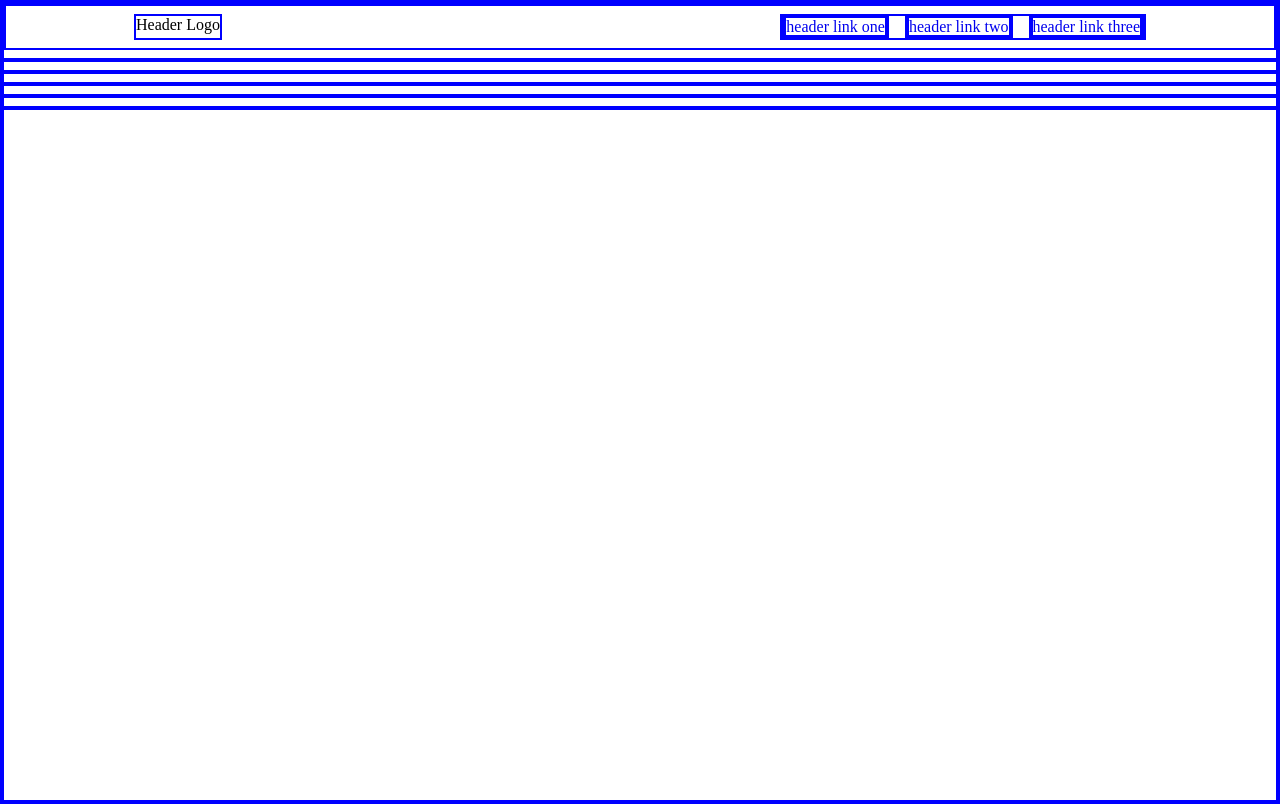
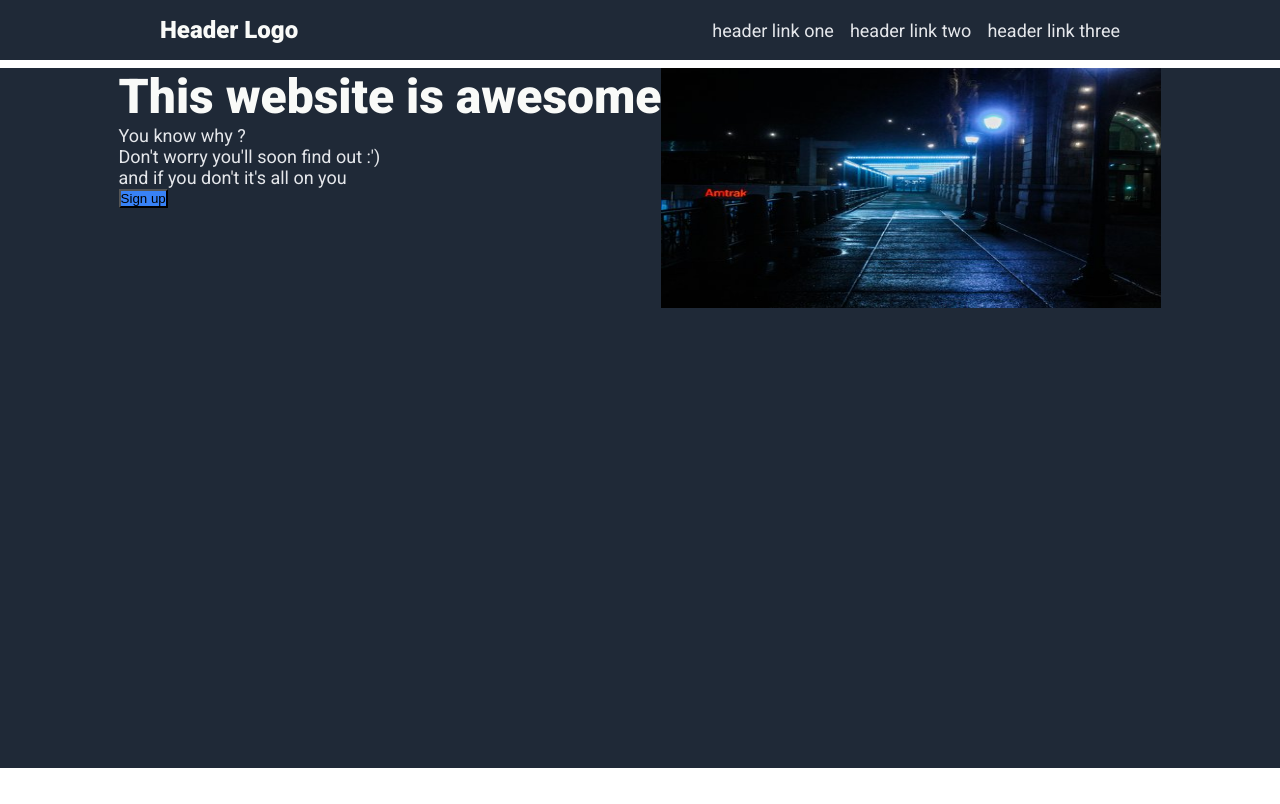
Before and after one commit to GuenounouAlem/landing-page, a plain HTML site: page index.html in a window 1280 px wide. Drawn offline with Linux system fonts and the light colour scheme.

Commit message:
edited html to add new containers and added some css classes to define the fonts/sizes/weight and bg colors for the page

```diff
--- a/index.html
+++ b/index.html
@@ -7,16 +7,26 @@
     <title>Landing Page</title>
 </head>
 <body>
-    <header>
-        <div class="logo">Header Logo</div>
+    <header class="dark-bg-color">
+        <div class="logo header-logo-text">Header Logo</div>
         <ul class="header-list">
-            <li><a href="#">header link one</a></li>
-            <li><a href="#">header link two</a></li>
-            <li><a href="#">header link three</a></li>
+            <li class="header-link-text"><a href="#">header link one</a></li>
+            <li class="header-link-text"><a href="#">header link two</a></li>
+            <li class="header-link-text"><a href="#">header link three</a></li>
         </ul>
     </header>
-    <div class="sub-header">
-
+    <div class="sub-header dark-bg-color">
+        <div class="sub-content">
+            <h1 class="hero-main-text">This website is awesome</h1>
+            <p class="hero-second-text">
+                You know why ? <br>
+                Don't worry you'll soon find out
+                :')<br>
+                and if you don't it's all on you
+            </p>
+            <button class="btn btn-color">Sign up</button>
+        </div>
+        <img src="img/tunel.jpg" alt="tunel on a bridge at night with blue lights" height="240" width="500">
     </div>
     <div class="first-content">
 
--- a/styles.css
+++ b/styles.css
@@ -1,8 +1,9 @@
+@import url('https://fonts.googleapis.com/css2?family=Roboto:ital,wght@0,100;0,300;0,400;0,500;0,700;0,900;1,100;1,300;1,400;1,500;1,700;1,900&display=swap');
+
 * {
     padding: 0;
     margin: 0;
     box-sizing: border-box;
-    border: 2px solid blue;
 }
 
 body {
@@ -10,11 +11,18 @@ body {
     display: flex;
     flex-direction: column;
     gap: 0.5rem;
+    font-family: "Roboto", sans-serif;
 }
+
+a {
+    text-decoration: none;
+   }
+
 
 header {
     display: flex;
-    padding: 0.5rem 8rem;
+    padding: 1rem 10rem;
+    align-items: center;
 }
 
 .header-list {
@@ -24,6 +32,67 @@ header {
     margin-left: auto;
 }
 
-a {
- text-decoration: none;
+.sub-header {
+    flex: 1;
+    display: flex;
+    justify-content: center;
 }
+
+
+
+
+
+
+
+
+
+
+
+
+
+
+
+
+
+
+.dark-bg-color {
+    background-color: #1f2937;
+}
+
+.hero-main-text {
+    font-size: 48px;
+    color: #f9faf8;
+    font-weight: 900;
+}
+
+.hero-second-text, .header-link-text > a {
+    font-size: 18px;
+    color: #e5e7eb;
+}
+
+.header-logo-text {
+    font-size: 24px;
+    color: #f9faf8;
+    font-weight: 900;
+}
+
+.header-info-text {
+    font-size: 36px;
+    color: #1f2937;
+    font-weight: 900;
+}
+
+.quote-bg-color {
+    background-color: #e5e7eb;
+}
+
+.quote-text {
+    font-size: 36px;
+    font-weight: 300;
+    font-style: italic;
+    color: #1f2937;
+}
+
+.btn-color, .call-action-bg-color {
+    background-color: #3882f6;
+}
```
Also changed, not shown: img/tunel.jpg (added).
